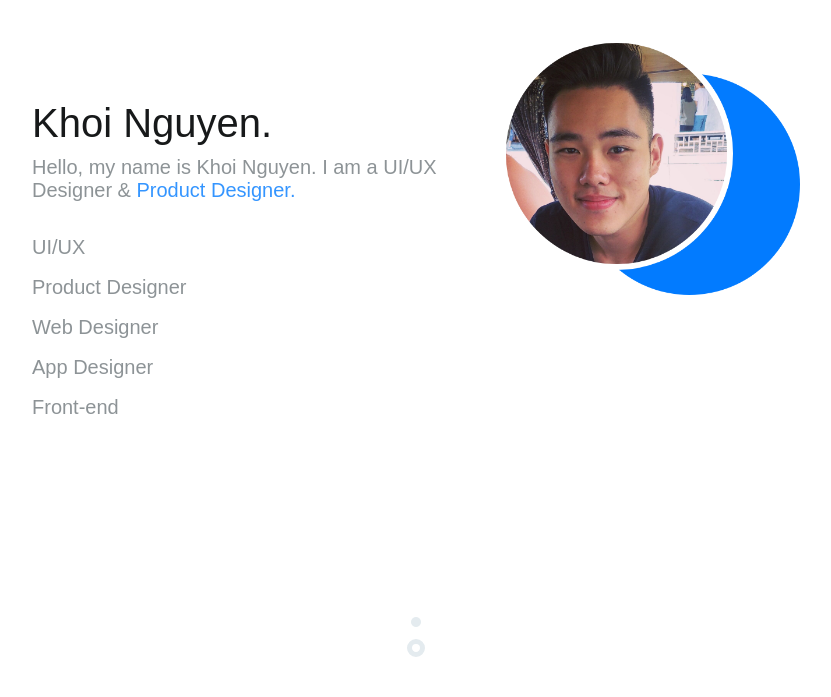
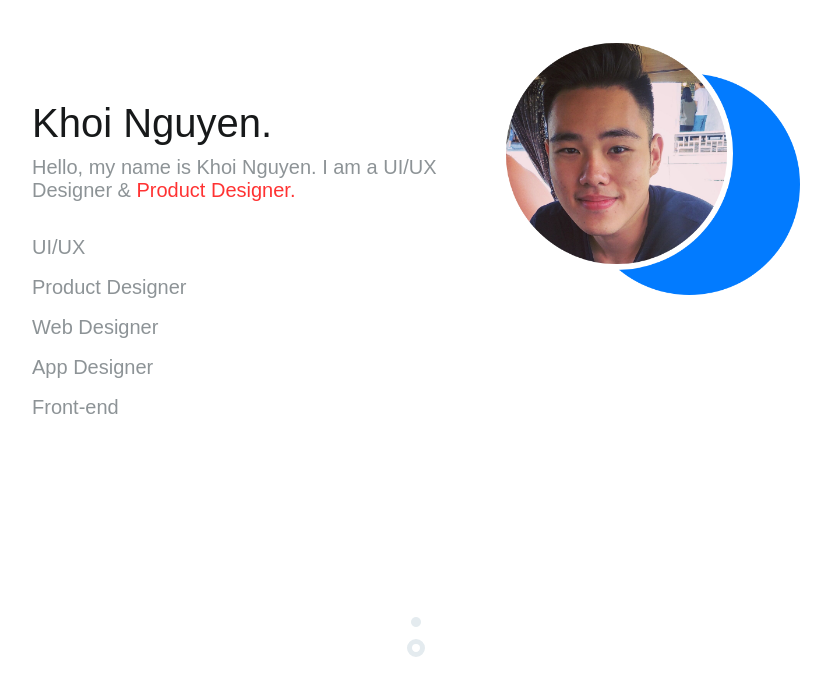
Before and after one commit to KhoiNguyen993/kason333.github.io, a plain HTML site: page index.html in a window 1280 px wide. Shown: the part 103-800 px from the top of the page, without its empty margins (224-1055 px from the left). Drawn offline with Linux system fonts and the light colour scheme.

Commit message:
Update main.css

```diff
--- a/main.css
+++ b/main.css
@@ -25,7 +25,7 @@ body {
 }
 
 .blue {
-  color: #027bff;
+  color: red;
 }
 
 h1 {
```
